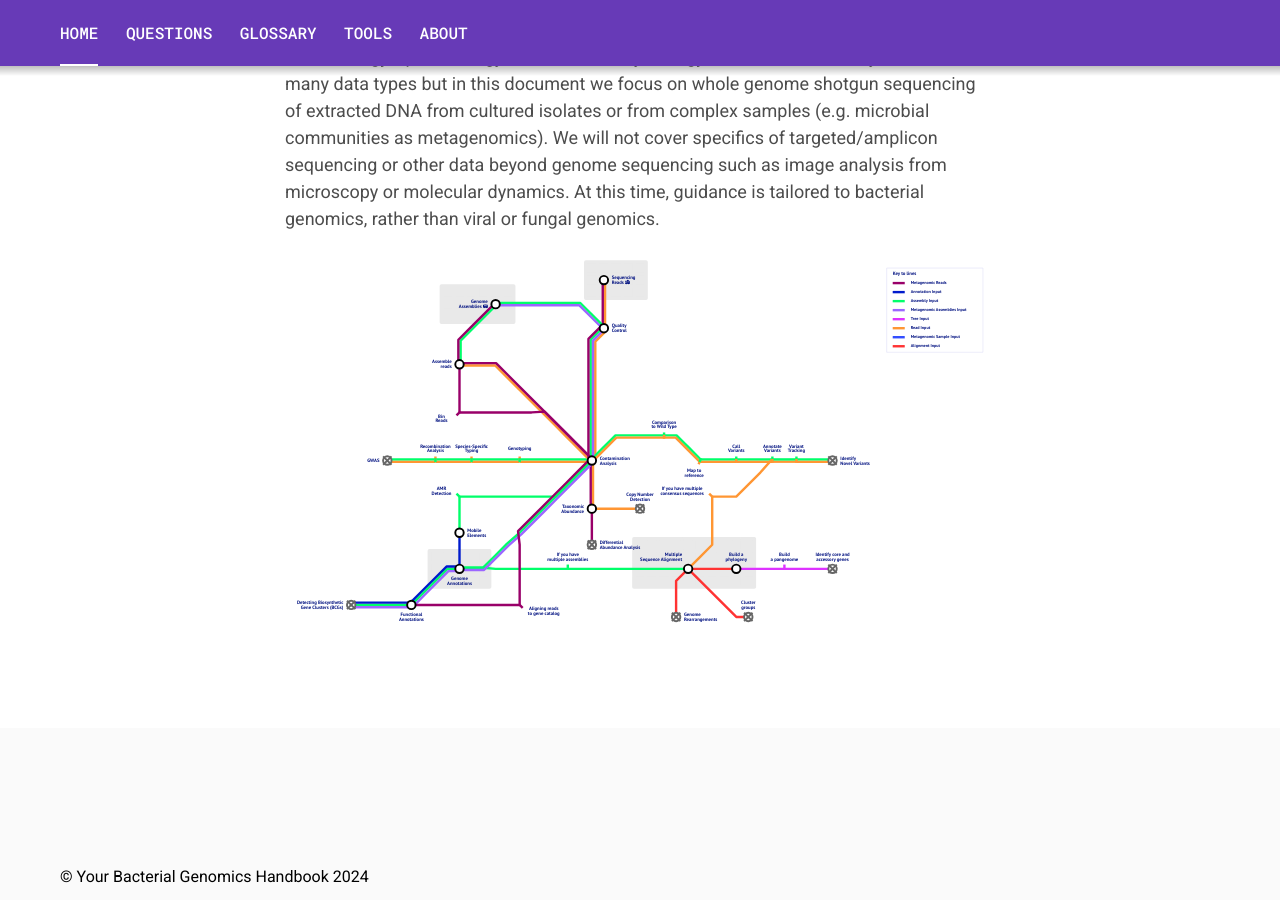
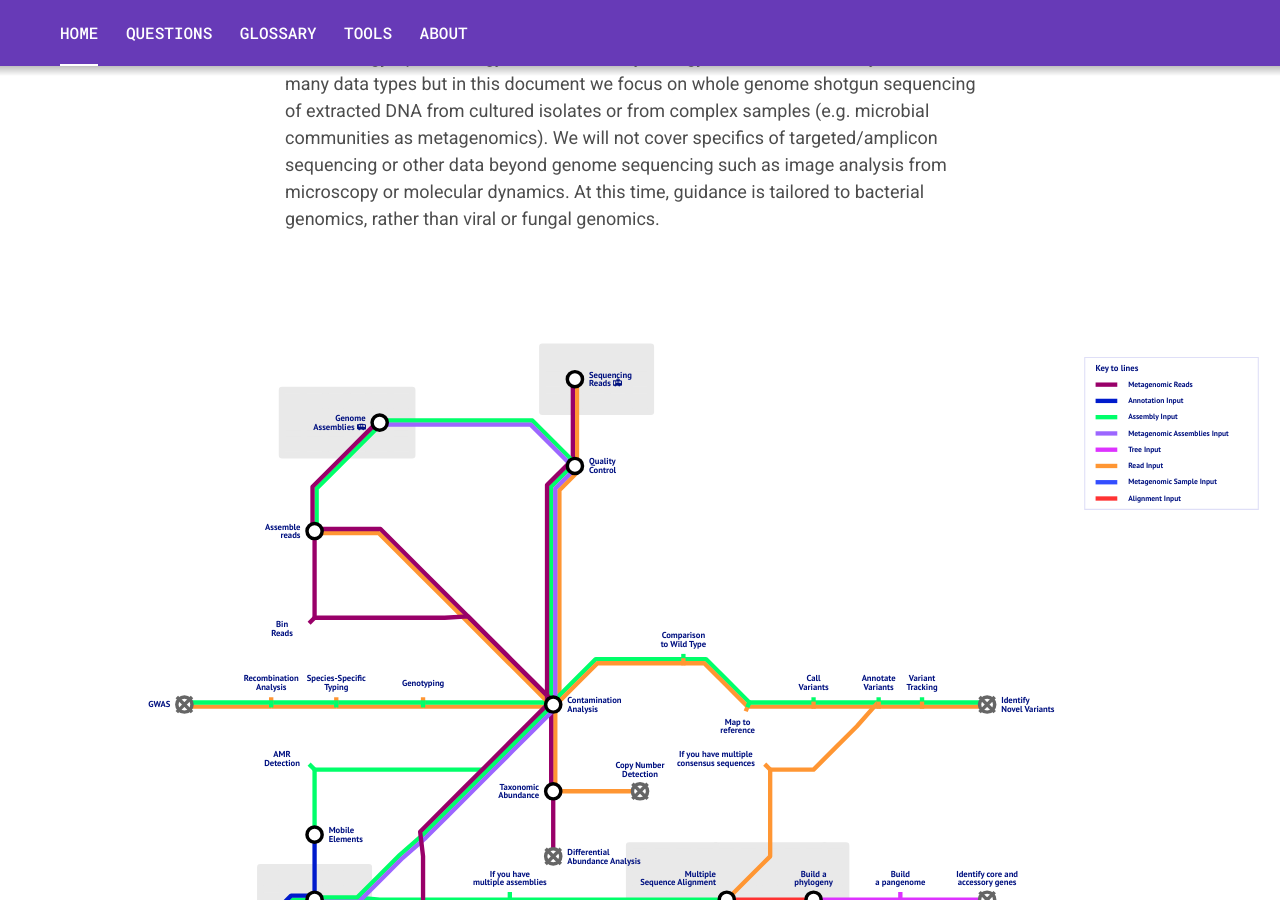
Before and after one commit to microbio-hackathon-2024/bacterial-genomics-handbook, a Jekyll site: the page built from index.md, in a window 1280 px wide and 900 px high, scrolled down 574 px. Built offline with Jekyll 4.4.1, drawn with Linux system fonts in a browser that asks for light colours.

Commit message:
Update homepage so the map renders in full size

```diff
--- /dev/null
+++ b/_layouts/home.html
@@ -0,0 +1,16 @@
+---
+layout: default
+---
+<article class="c-article">
+  <header class="c-header c-article__header">
+    <div class="u-container">
+      <h1 class="c-header__title">{{ page.title }}</h1>
+    </div>
+  </header>
+
+  <div class="c-article__main">
+    {{ content }}
+  </div>
+
+  <img src="{{ site.baseurl }}{{ page.splash }}">
+</article>
--- a/index.md
+++ b/index.md
@@ -2,8 +2,9 @@
 # Feel free to add content and custom Front Matter to this file.
 # To modify the layout, see https://jekyllrb.com/docs/themes/#overriding-theme-defaults
 
-layout: page
+layout: home
 title: "Don’t Panic! Your Bacterial Genomics Handbook"
+splash: assets/images/Final_Draft_Infographic.svg
 ---
 
 ## Overview
@@ -11,6 +12,3 @@ title: "Don’t Panic! Your Bacterial Genomics Handbook"
 This handbook offers a digestible set of information for anyone just getting started with a microbial genomics project. Whether you're a bioinformatician, a member of a laboratory team, an epidemiologist, or a practitioner interested in using genomics but unfamiliar with the process, this resource is designed to give you a basic grounding in the main concepts and approaches you need to know.
 
 The aspects we cover in this document regarding Microbial genomics relates to the application of whole genome sequencing to addressing research questions relating to microbiology, epidemiology, and evolutionary biology. Bioinformatics analysis can use many data types but in this document we focus on whole genome shotgun sequencing of extracted DNA from cultured isolates or from complex samples (e.g. microbial communities as metagenomics). We will not cover specifics of targeted/amplicon sequencing or other data beyond genome sequencing such as image analysis from microscopy or molecular dynamics.  At this time, guidance is tailored to bacterial genomics, rather than viral or fungal genomics.
-
-
-![]({{site.baseurl}}/assets/images/Final_Draft_Infographic.svg)
```
